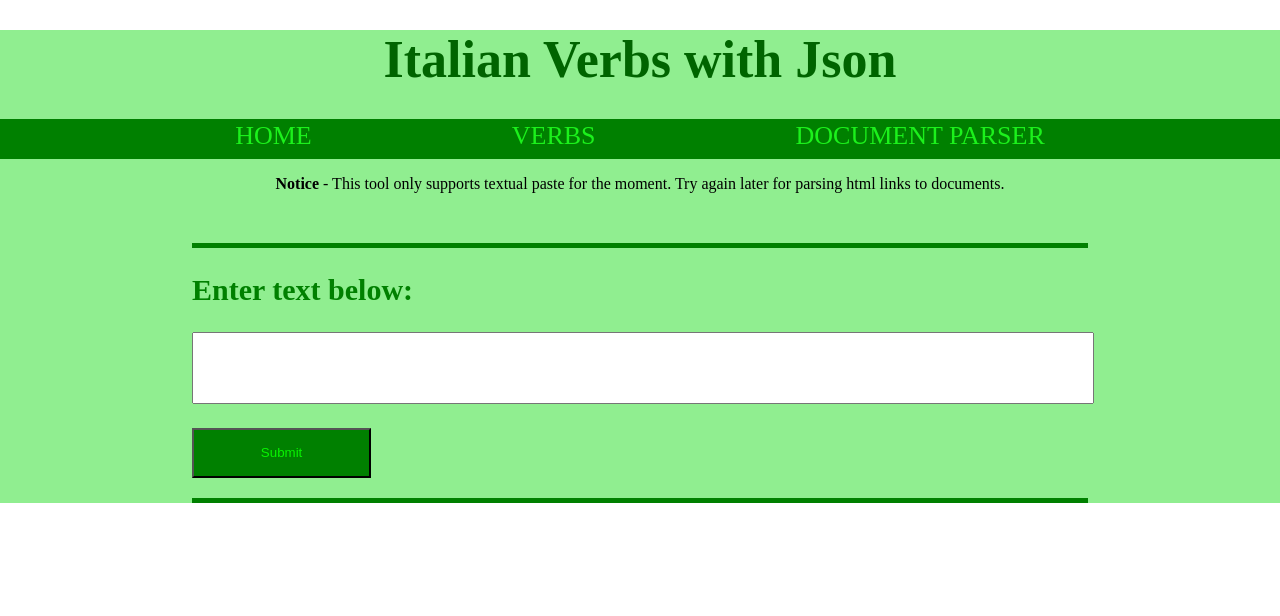
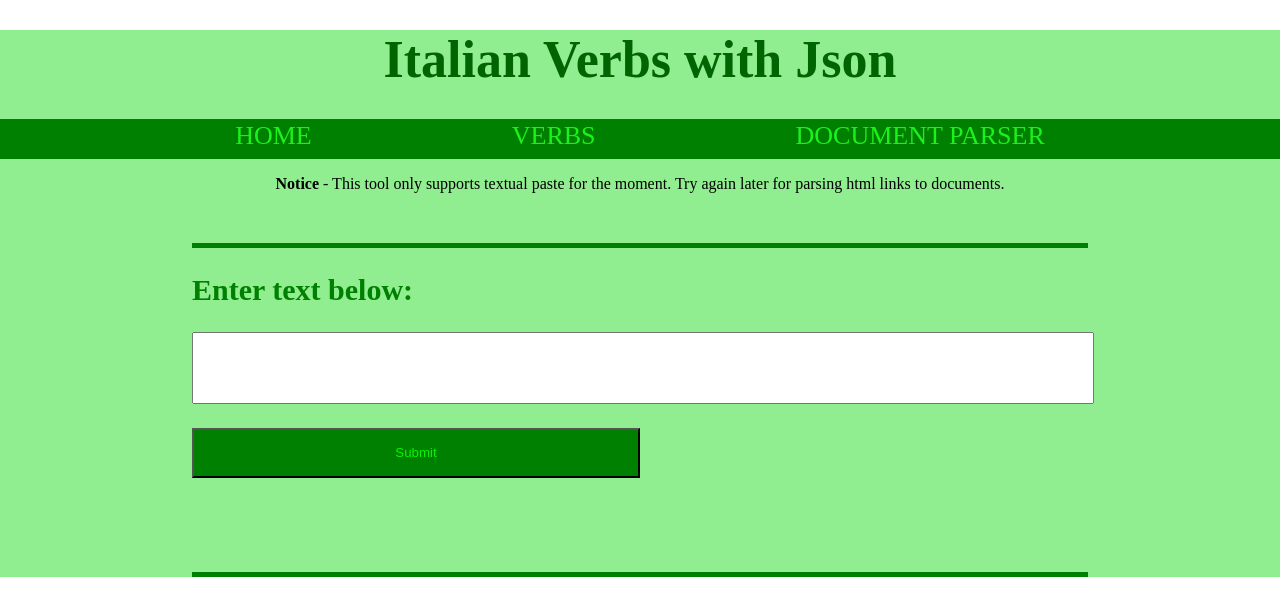
Before and after one commit to JsonE97/duolingo-italian, a React (Create React App) app: page /parser in a window 1280 px wide. Shown: the top 616 px of the page. Built offline with nearby package versions, Linux system fonts and the light colour scheme.

Commit message:
fixed some styling

```diff
--- a/src/ParseContainer.scss
+++ b/src/ParseContainer.scss
@@ -24,11 +24,14 @@
 }
 
 .parser-options {
+    width: 100%;
+    display: inline-block;
     padding-bottom: 70px;
 }
 
 .parser-loading-spinner {
-    width: 10%;
+    float: left;
+    width: 50%;
 }
 
 button {
@@ -36,7 +39,7 @@ button {
     color: rgb(8, 243, 0);
     background-color: green;
     outline: none;
-    width: 20%;
+    width: 50%;
     height: 50px;
     float: left;
 }
```
